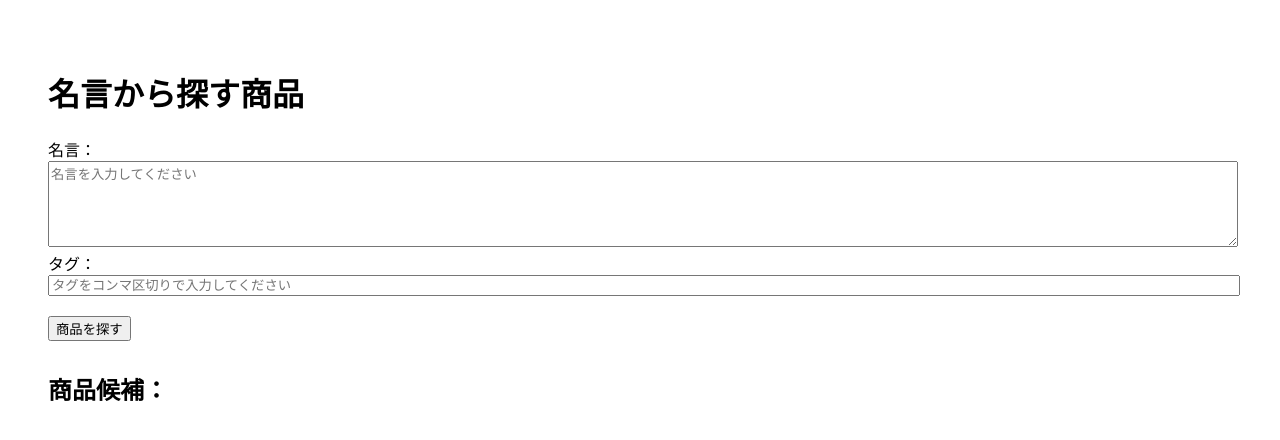
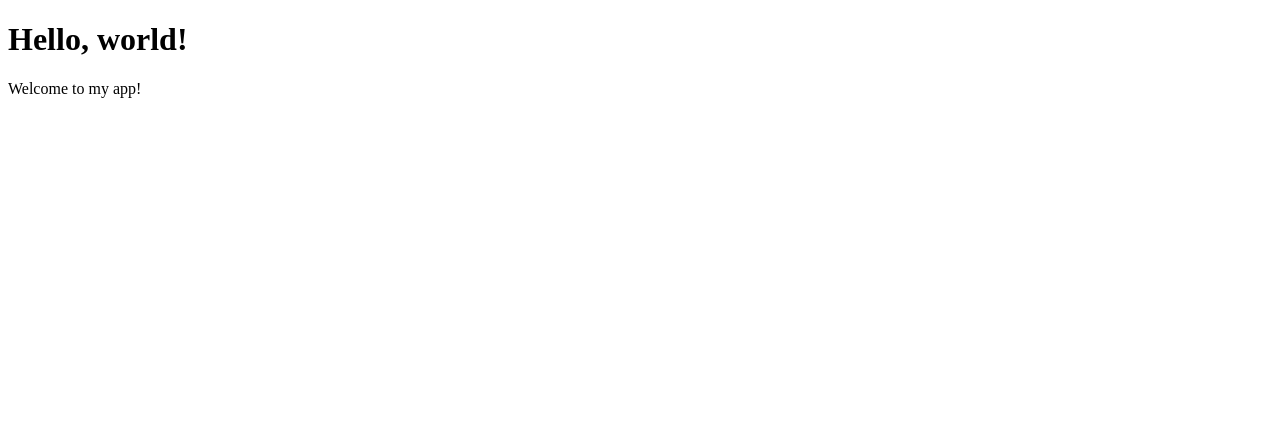
Before and after one commit to kotobabiki/quote-product-finder, a Next.js app: page / in a window 1280 px wide. Shown: the top 440 px of the page. Built offline with nearby package versions, Linux system fonts and the light colour scheme.

Commit message:
add: create basic Home page

```diff
--- /dev/null
+++ b/src/app/page.tsx
@@ -0,0 +1,9 @@
+// src/app/page.tsx
+export default function Home() {
+    return (
+      <main>
+        <h1>Hello, world!</h1>
+        <p>Welcome to my app!</p>
+      </main>
+    )
+  }
```
